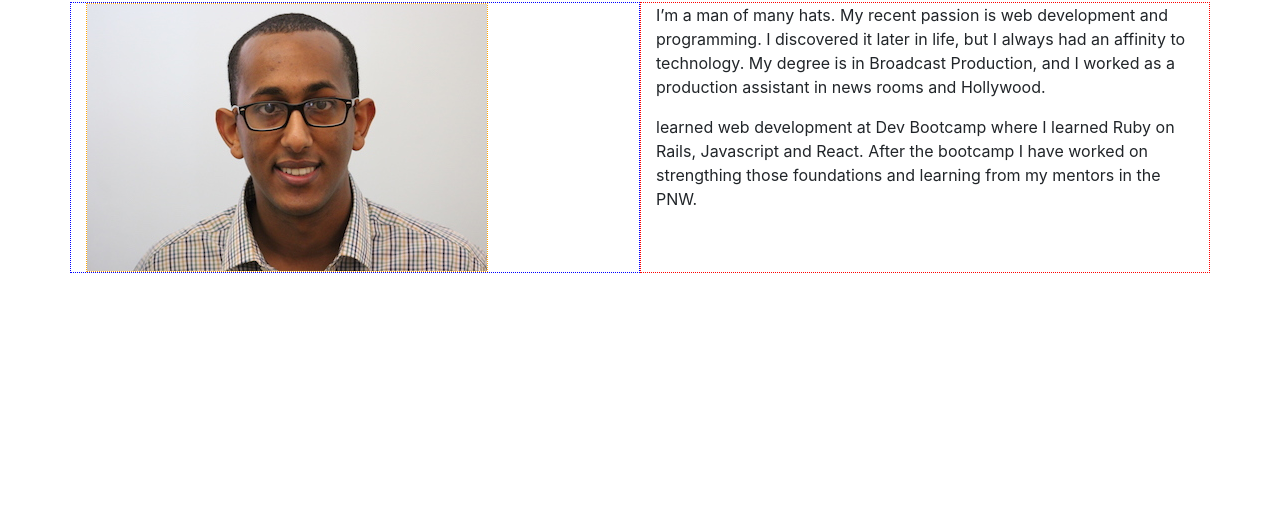
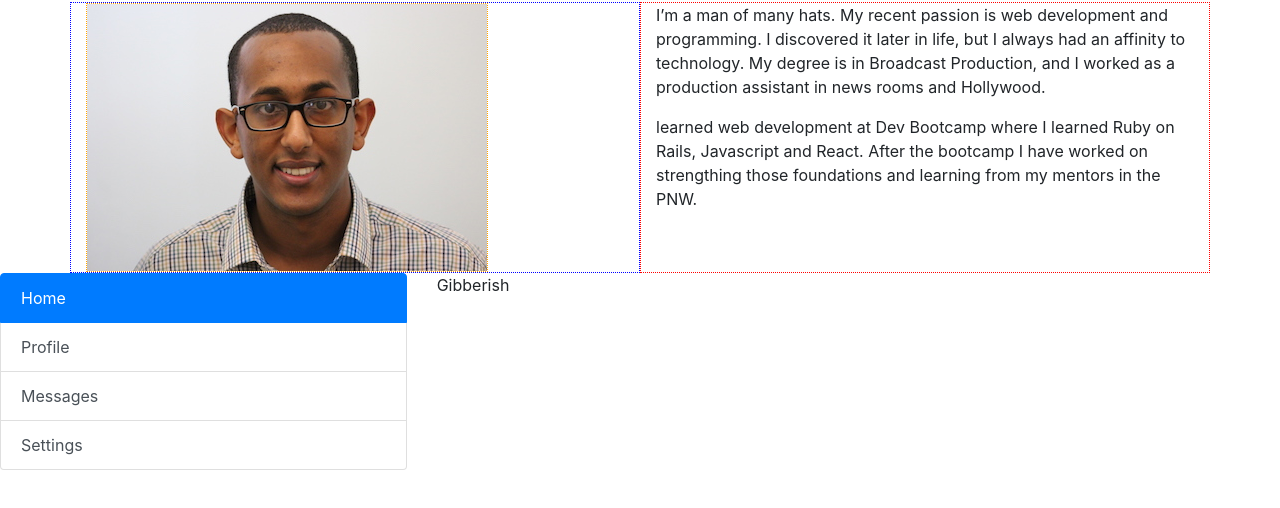
Before and after one commit to yihdego/amanuelyihdego.com, a plain HTML site: page index.html in a window 1280 px wide. Shown: the part 100-608 px from the top of the page. Drawn offline with nearby package versions, Linux system fonts and the light colour scheme.

Commit message:
trying bootstrap tab content

```diff
--- a/index.html
+++ b/index.html
@@ -22,6 +22,24 @@
       </div>
     </div>
 
+    <div class="row">
+      <div class="col-4">
+        <div class="list-group" id="list-tab" role="tablist">
+          <a class="list-group-item list-group-item-action active" id="list-home-list" data-toggle="list" href="#list-home" role="tab" aria-controls="home">Home</a>
+          <a class="list-group-item list-group-item-action" id="list-profile-list" data-toggle="list" href="#list-profile" role="tab" aria-controls="profile">Profile</a>
+          <a class="list-group-item list-group-item-action" id="list-messages-list" data-toggle="list" href="#list-messages" role="tab" aria-controls="messages">Messages</a>
+          <a class="list-group-item list-group-item-action" id="list-settings-list" data-toggle="list" href="#list-settings" role="tab" aria-controls="settings">Settings</a>
+        </div>
+      </div>
+      <div class="col-8">
+        <div class="tab-content" id="nav-tabContent">
+          <div class="tab-pane fade show active" id="list-home" role="tabpanel" aria-labelledby="list-home-list">Gibberish</div>
+          <div class="tab-pane fade" id="list-profile" role="tabpanel" aria-labelledby="list-profile-list">yupyadfasd</div>
+          <div class="tab-pane fade" id="list-messages" role="tabpanel" aria-labelledby="list-messages-list">testing testing</div>
+          <div class="tab-pane fade" id="list-settings" role="tabpanel" aria-labelledby="list-settings-list">did it work</div>
+        </div>
+      </div>
+    </div>
     <script src="https://code.jquery.com/jquery-3.2.1.slim.min.js" integrity="sha384-KJ3o2DKtIkvYIK3UENzmM7KCkRr/rE9/Qpg6aAZGJwFDMVNA/GpGFF93hXpG5KkN" crossorigin="anonymous"></script>
     <script src="https://cdnjs.cloudflare.com/ajax/libs/popper.js/1.12.9/umd/popper.min.js" integrity="sha384-ApNbgh9B+Y1QKtv3Rn7W3mgPxhU9K/ScQsAP7hUibX39j7fakFPskvXusvfa0b4Q" crossorigin="anonymous"></script>
     <script src="https://maxcdn.bootstrapcdn.com/bootstrap/4.0.0/js/bootstrap.min.js" integrity="sha384-JZR6Spejh4U02d8jOt6vLEHfe/JQGiRRSQQxSfFWpi1MquVdAyjUar5+76PVCmYl" crossorigin="anonymous"></script>
```
